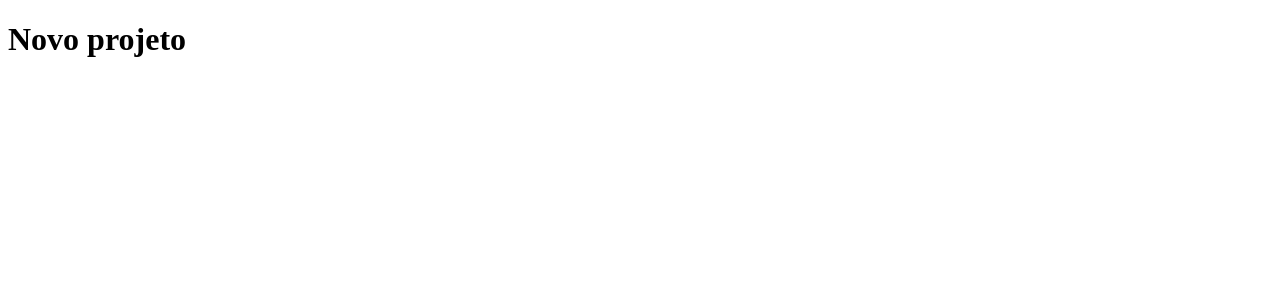
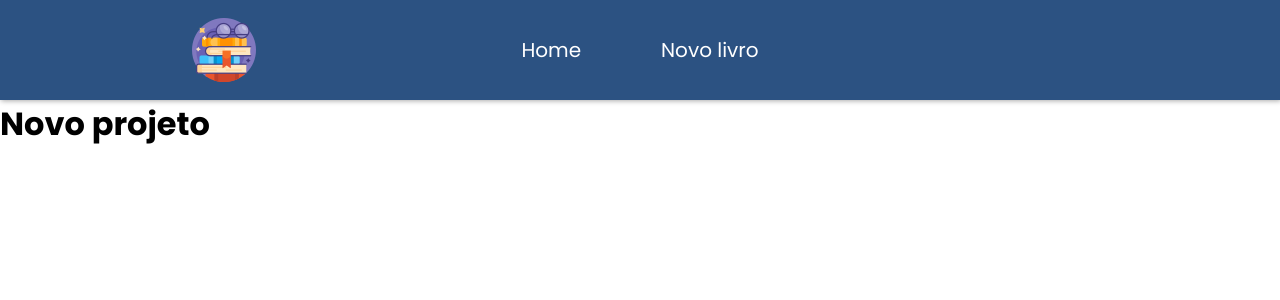
Before and after one commit to fercatalani/desafio-ibm, a React (Create React App) app: page / in a window 1280 px wide. Shown: the top 300 px of the page. Built offline with nearby package versions, Linux system fonts and the light colour scheme.

Commit message:
feat: adiciona componente de cabeçalho

```diff
--- a/public/index.html
+++ b/public/index.html
@@ -24,6 +24,14 @@
       work correctly both with client-side routing and a non-root public URL.
       Learn how to configure a non-root public URL by running `npm run build`.
     -->
+
+    <link rel="preconnect" href="https://fonts.googleapis.com" />
+    <link rel="preconnect" href="https://fonts.gstatic.com" crossorigin />
+    <link
+      href="https://fonts.googleapis.com/css2?family=Poppins:wght@400;500;700&display=swap"
+      rel="stylesheet"
+    />
+
     <title>React App</title>
   </head>
   <body>
--- a/src/App.js
+++ b/src/App.js
@@ -2,14 +2,9 @@ import React, { Component } from "react";
 //import api from './api';
 
 class App extends Component {
-
-  render(){
-    return(
-      <div>
-        <h1>Novo projeto</h1>
-      </div>
-    );
-  };
-};
+  render() {
+    return <h1>Novo projeto</h1>;
+  }
+}
 
 export default App;
--- /dev/null
+++ b/src/components/Header/index.jsx
@@ -0,0 +1,13 @@
+import logo from "../../assets/images/logo.png";
+import "./styles.css";
+
+export const Header = () => (
+  <header>
+    <img src={logo} alt="logo" class="logo" />
+
+    <div class="container">
+      <a href="https://google.com.br">Home</a>
+      <a href="https://google.com.br">Novo livro</a>
+    </div>
+  </header>
+);
--- /dev/null
+++ b/src/components/Header/styles.css
@@ -0,0 +1,47 @@
+header {
+  position: relative;
+  width: 100%;
+  height: 100px;
+  background: var(--blue-700);
+
+  box-shadow: 1px 1px 5px #ababab;
+}
+
+header .container {
+  max-width: 1120px;
+  height: 100%;
+  margin: 0 auto;
+  display: flex;
+  justify-content: center;
+  align-items: center;
+}
+
+header .container a {
+  font-size: 1.25rem;
+  color: var(--link);
+  transition: color 0.4s;
+}
+
+header .container a:hover {
+  color: var(--yellow-400);
+}
+
+header .container > a + a {
+  margin-left: 5rem;
+}
+
+header .logo {
+  position: absolute;
+  top: 17.5%;
+  left: 15%;
+}
+
+@media (max-width: 576px) {
+  header .logo {
+    display: none;
+  }
+
+  header .container > a + a {
+    margin-left: 3rem;
+  }
+}
--- a/src/index.js
+++ b/src/index.js
@@ -1,10 +1,13 @@
-import React from 'react';
-import ReactDOM from 'react-dom';
-import App from './App';
+import React from "react";
+import ReactDOM from "react-dom";
+import App from "./App";
+import { Header } from "./components/Header";
+import "./styles/global.css";
 
 ReactDOM.render(
   <React.StrictMode>
+    <Header />
     <App />
   </React.StrictMode>,
-  document.getElementById('root')
+  document.getElementById("root")
 );
--- /dev/null
+++ b/src/styles/global.css
@@ -0,0 +1,53 @@
+:root {
+  --background: #fff;
+  --text: #000;
+  --link: #fff;
+
+  --blue-700: #2c5282;
+
+  --yellow-300: #f6e05e;
+  --yellow-400: #ecc94b;
+}
+
+* {
+  margin: 0;
+  padding: 0;
+  box-sizing: border-box;
+}
+
+@media (max-width: 1080px) {
+  html {
+    font-size: 93.75%;
+  }
+}
+
+@media (max-width: 720px) {
+  html {
+    font-size: 87.5%;
+  }
+}
+
+body {
+  background: var(--background);
+  color: var(--text);
+  -webkit-font-smoothing: antialiased;
+}
+
+body,
+input,
+textarea,
+select,
+button {
+  font-family: "Poppins", sans-serif;
+  font-weight: 400;
+  font-size: 1rem;
+}
+
+button {
+  cursor: pointer;
+}
+
+a {
+  color: inherit;
+  text-decoration: none;
+}
```
Also changed, not shown: src/assets/images/logo.png (added), src/components/headerComponent/index.jsx (deleted), 1 other file (tests, documents, lock files or other folders).
